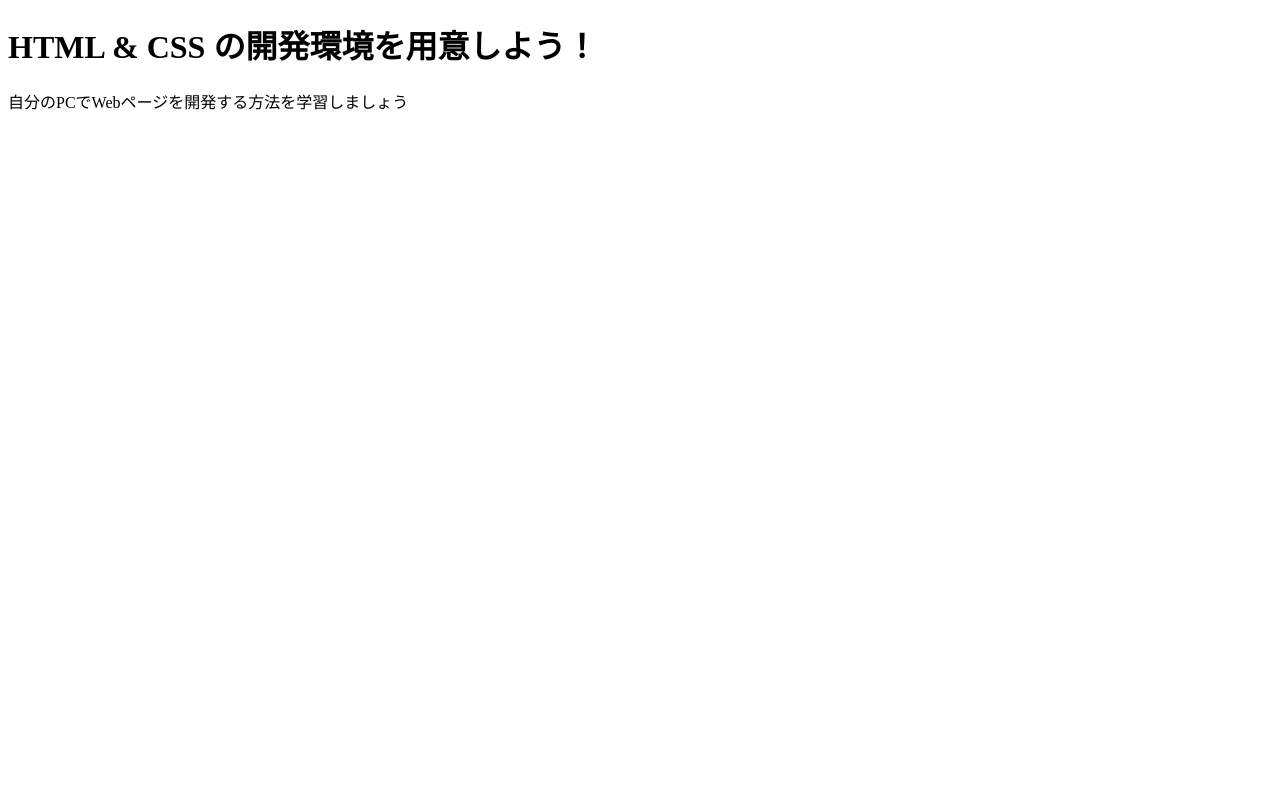
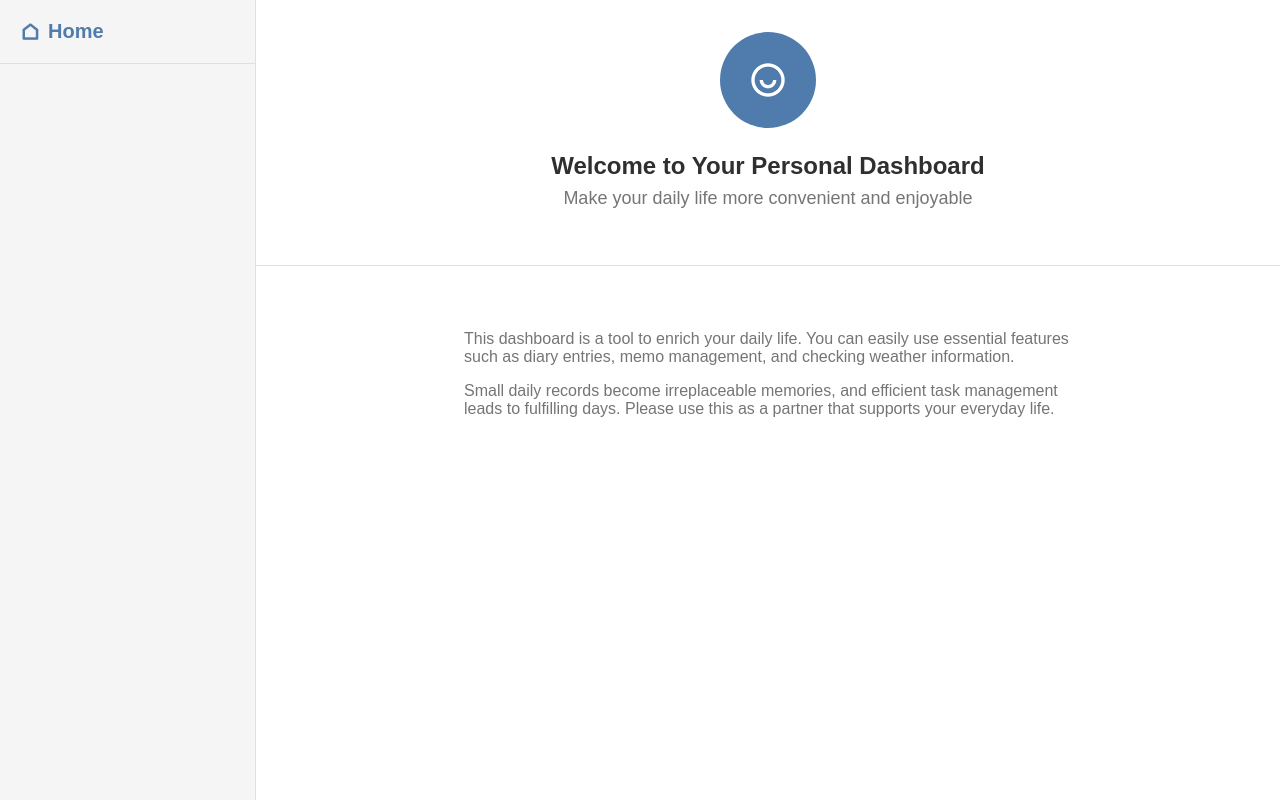
Before and after one commit to One-777-777/my-first-web-app, a plain HTML site: page index.html in a window 1280 px wide. Drawn offline with nearby package versions, Linux system fonts and the light colour scheme.

Commit message:
新しいwebサイト用ファイルをアップロード

```diff
--- a/index.html
+++ b/index.html
@@ -1,12 +1,46 @@
 <!DOCTYPE html>
-<html>
-	<head>
-		<meta charset="utf-8">
-		<title>Progate</title>
-		<link rel="stylesheet" href="stylesheet.css">
-	</head>
-	<body>
-		<h1 class="title">HTML & CSS の開発環境を用意しよう！</h1>
-		<p>自分のPCでWebページを開発する方法を学習しましょう</p>
-	</body>
+<html lang="en">
+  <head>
+    <meta charset="UTF-8" />
+    <meta name="viewport" content="width=device-width, initial-scale=1.0" />
+    <title>Dashboard</title>
+    <link rel="stylesheet" href="./style.css" />
+    <link href="https://cdn.jsdelivr.net/npm/remixicon@4.5.0/fonts/remixicon.css" rel="stylesheet" />
+  </head>
+  <body>
+    <div class="dashboard-container">
+      <aside class="sidebar">
+        <div class="sidebar-header">
+          <a href="#" class="sidebar-home" data-tab="home">
+            <span class="ri-home-line"></span>
+            <span>Home</span>
+          </a>
+        </div>
+      </aside>
+
+      <main class="main-content">
+        <section class="content-section" id="home">
+          <header class="section-header">
+            <div class="profile-circle">
+              <span class="ri-user-smile-line"></span>
+            </div>
+            <h1 class="section-title">Welcome to Your Personal Dashboard</h1>
+            <p class="section-subtitle">
+              Make your daily life more convenient and enjoyable
+            </p>
+          </header>
+          <div class="section-body">
+            <div class="section-description">
+              <p>
+                This dashboard is a tool to enrich your daily life. You can easily use essential features such as diary entries, memo management, and checking weather information.
+              </p>
+              <p>
+                Small daily records become irreplaceable memories, and efficient task management leads to fulfilling days. Please use this as a partner that supports your everyday life.
+              </p>
+            </div>
+          </div>
+        </section>
+      </main>
+    </div>
+  </body>
 </html>
--- /dev/null
+++ b/style.css
@@ -0,0 +1,116 @@
+/* ブラウザで設定されているスタイルのリセット・共通設定 */
+/* 消さないでください */
+*,
+*::before,
+*::after {
+  box-sizing: border-box;
+}
+body,
+h1,
+h2,
+h3,
+p,
+ul,
+li,
+form,
+input,
+textarea,
+select,
+button {
+  margin: 0;
+  padding: 0;
+  font-family: sans-serif;
+}
+
+ul {
+  list-style: none;
+}
+/* スタイルのリセット終了 */
+
+/* サイドバーとメインコンテンツを包むための要素のスタイルを書いてください */
+.dashboard-container {
+  display: flex;
+  height: 100vh;
+}
+
+/* サイドバーに関連するスタイルを書いてください */
+.sidebar {
+  width: 256px;
+  background-color: #f5f5f5;
+  border-right: 1px solid #e0e0e0;
+  height: 100%;
+  display: flex;
+  flex-direction: column;
+  flex-shrink: 0;
+}
+
+.sidebar-header {
+  padding: 20px;
+  border-bottom: 1px solid #e0e0e0;
+}
+
+.sidebar-home {
+  font-size: 1.25rem;
+  font-weight: 600;
+  color: #4f7cac;
+  display: flex;
+  align-items: center;
+  gap: 8px;
+  text-decoration: none;
+}
+/* メインコンテンツに関連するスタイルを書いてください */
+.main-content {
+  flex: 1;
+  overflow-y: auto;
+}
+
+.section-header {
+  background-color: #ffffff; /* 背景色を白にするぞい */
+  padding: 32px; /* 内側の余白を設定するぞい */
+  border-bottom: 1px solid #e0e0e0; /* 下側に細い境界線をつけるのじゃ */
+  text-align: center; /* テキストを中央揃えにするぞい */
+}
+
+.section-title {
+  font-size: 1.5rem;
+  font-weight: 600;
+  color: #2f2f2f;
+  margin-bottom: 8px;
+}
+
+.section-subtitle {
+  font-size: 1.125rem;
+  color: #757575;
+  margin-bottom: 24px;
+}
+
+.section-description {
+  max-width: 672px;
+  margin: 0 auto;
+  color: #757575;
+  padding: 32px;
+}
+
+.section-description p {
+  margin-bottom: 16px;
+}
+
+.profile-circle {
+  width: 96px;
+  height: 96px;
+  background-color: #4f7cac;
+  border-radius: 50%;
+  display: flex;
+  align-items: center;
+  justify-content: center;
+  margin: 0 auto 24px;
+}
+
+.profile-circle span {
+  font-size: 2.5rem;
+  color: #ffffff;
+}
+
+.section-body {
+  padding: 32px;
+}
```
